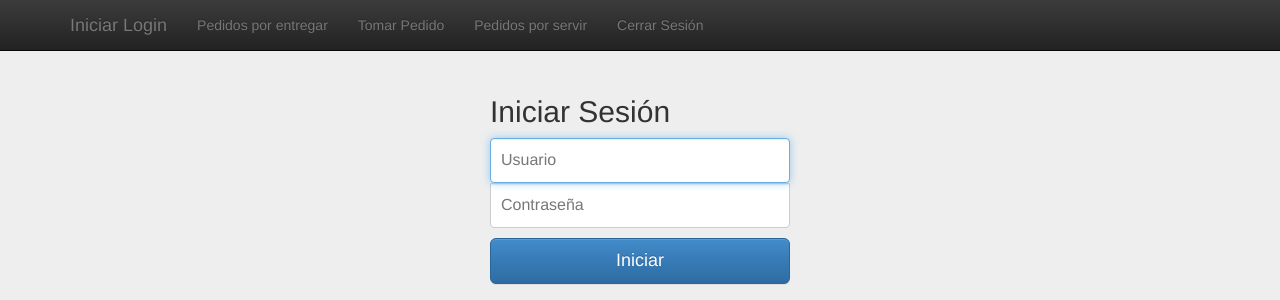
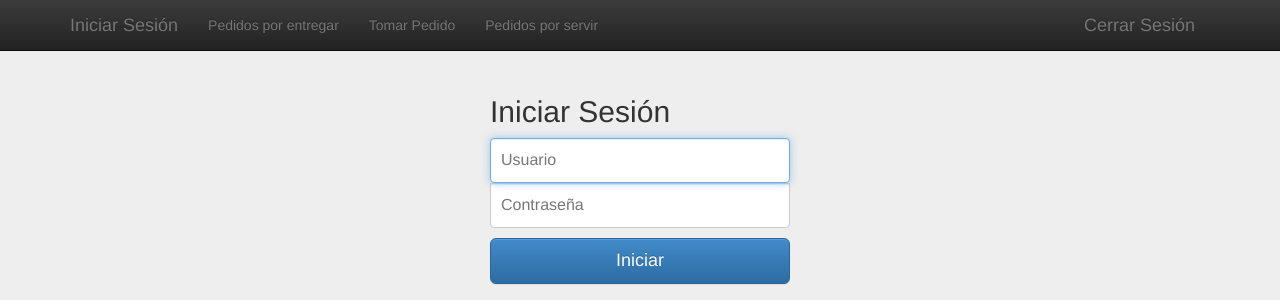
Before and after one commit to yasnabama/proyectoWeb, a Flask app: page /enbarra in a window 1280 px wide. Shown: the top 300 px of the page. Run offline with Flask 2, Linux system fonts and the light colour scheme; data that the repository does not hold is empty; some libraries are stand-ins or nearby versions.

Commit message:
añadidos detalles

```diff
--- a/templates/base.html
+++ b/templates/base.html
@@ -2,7 +2,7 @@
 <html>
 <head>
 {% block head %}
-<title>{% block title %}Mesero{% endblock title %}</title>
+<title>{% block title %}Trago-ON{% endblock title %}</title>
 <meta http-equiv="X-UA-Compatible" content="IE=edge">
 <meta http-equiv="Content-Type" content="text/html; charset=utf-8">
 <meta name="viewport" content="width=device-width, initial-scale=1.0">
@@ -45,7 +45,7 @@
         <span class="icon-bar"></span>
 
       </button>
-      <a class="navbar-brand" href="{{url_for('log_')}}">Iniciar Login</a>
+      <a class="navbar-brand" href="{{url_for('log_')}}">Iniciar Sesión</a>
     </div>
     <div class="collapse navbar-collapse">
       <ul class="nav navbar-nav">
@@ -53,9 +53,11 @@
         <li><a href="{{url_for('show_entries')}}">Pedidos por entregar</a></li>
         <li><a href="{{url_for('new_orden')}}">Tomar Pedido</a></li>
         <li><a href="{{url_for('pedido_barra')}}">Pedidos por servir</a></li>
-        <li><a href="{{url_for('logout')}}">Cerrar Sesión</a></li>
+
 
       </ul>
+      <a class="navbar-brand pull-right" href="{{url_for('logout')}}">Cerrar Sesión</a>
+
     </div><!--/.nav-collapse -->
   </div>
 </div>
--- a/templates/entries.html
+++ b/templates/entries.html
@@ -3,6 +3,7 @@
 {% block content %}
     <form  class="form-horizontal" role="form" name="input"  action="{{ url_for('entregado') }}" method="post" enctype="multipart/form-data">
         <div align="center" id="containers">
+        	<h1 class="cover-heading">TRAGOS EN BARRA</h1>
             <table class="table table-hover table-bordered" padding-left="100" id="tablamon">
                 <thead>
                     <th>Mesa</th>
```
Also changed, not shown: bar.db.
